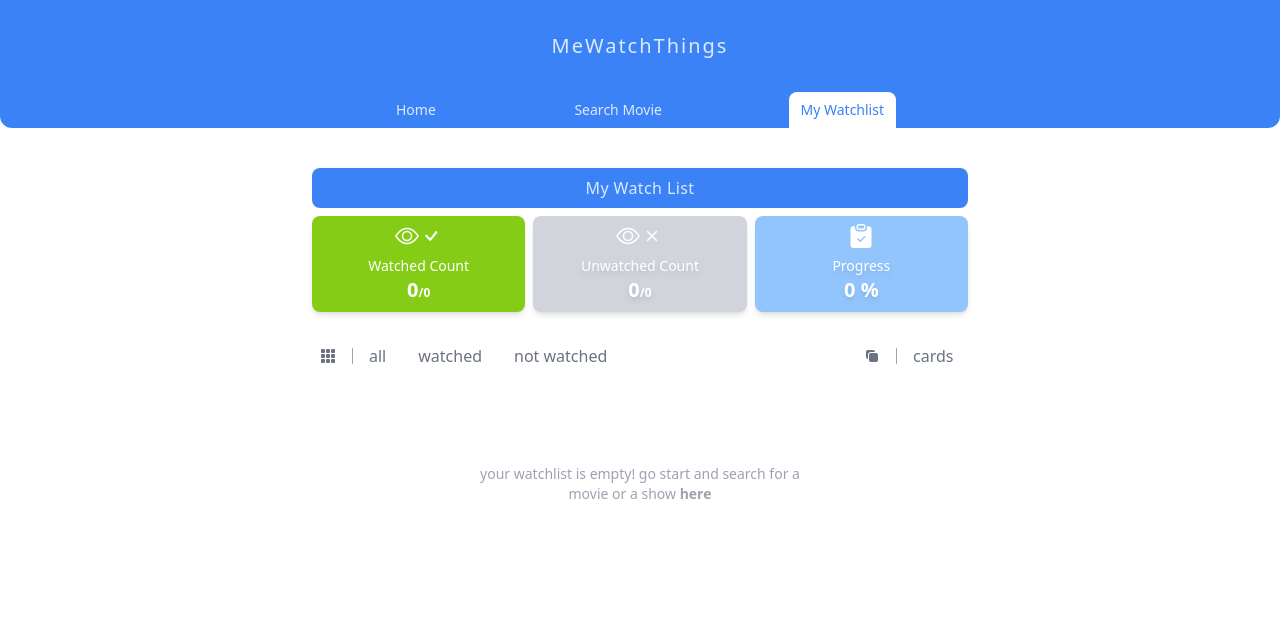
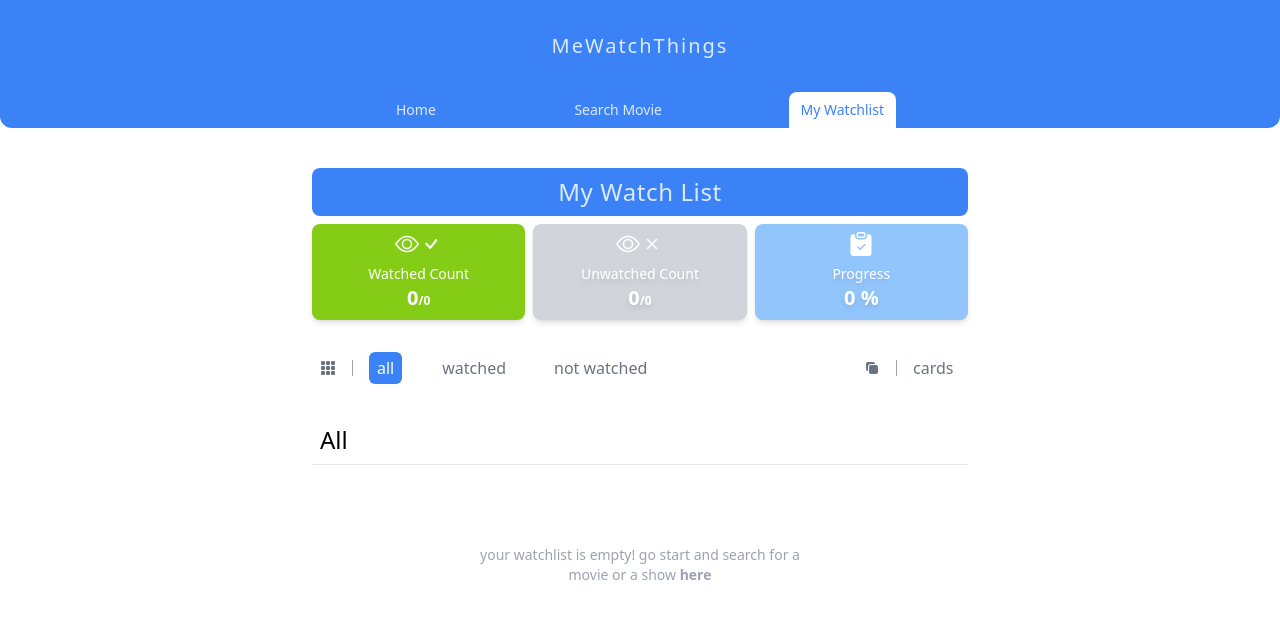
Before and after one commit to megatronhehe/movie-watchlist, a React (Vite) app: page /my-watchlist in a window 1280 px wide. Shown: the top 618 px of the page. Built offline with nearby package versions, Linux system fonts and the light colour scheme.

Commit message:
fix: ui fixes, and added a filter header for ux

```diff
--- a/src/pages/MyWatchlist.jsx
+++ b/src/pages/MyWatchlist.jsx
@@ -33,7 +33,6 @@ const MyWatchlist = () => {
 	}));
 
 	const [filter, setFilter] = useState("true");
-	// const [isViewCards, setIsViewCards] = useState(true);
 	const [toggleInfo, setToggleInfo] = useState(isInfoOpenById);
 
 	useEffect(() => {
@@ -63,6 +62,10 @@ const MyWatchlist = () => {
 				item.imdbID === id ? { ...item, isFavorite: !item.isFavorite } : item
 			)
 		);
+	};
+
+	const countPercentage = (done, total) => {
+		return ((100 * done) / total).toFixed();
 	};
 
 	const watchedMoviesCount = watchlist.filter(
@@ -102,9 +105,12 @@ const MyWatchlist = () => {
 		/>
 	));
 
-	const countPercentage = (done, total) => {
-		return ((100 * done) / total).toFixed(1);
-	};
+	const filterHeaderElement =
+		filter === "all"
+			? "All"
+			: filter === "true"
+			? "Watched"
+			: "Not yet watched";
 
 	const CardsContainer = ({ children }) => (
 		<div className="grid gap-4 sm:grid-cols-2">{children}</div>
@@ -115,8 +121,8 @@ const MyWatchlist = () => {
 
 	return (
 		<div className="">
-			<section className="p-2 mt-8 mb-2 tracking-wide text-center text-blue-100 bg-blue-500 rounded-lg ">
-				My Watch List
+			<section className="p-2 mt-8 mb-2 text-2xl tracking-wide text-center text-blue-100 bg-blue-500 rounded-lg font-extralight">
+				<h1>My Watch List</h1>
 			</section>
 
 			<section className="flex gap-2 text-sm text-white">
@@ -131,6 +137,7 @@ const MyWatchlist = () => {
 						<span className="text-xs">/{watchlist.length}</span>
 					</p>
 				</div>
+
 				<div className="flex flex-col items-center justify-center w-1/2 h-24 bg-gray-300 rounded-lg shadow-md">
 					<div className="flex text-2xl">
 						<BsEye />
@@ -142,6 +149,7 @@ const MyWatchlist = () => {
 						<span className="text-xs">/{watchlist.length}</span>
 					</p>
 				</div>
+
 				<div className="flex flex-col items-center justify-center w-1/2 h-24 bg-blue-300 rounded-lg shadow-md">
 					<div className="flex text-2xl">
 						<BsClipboardCheckFill />
@@ -163,13 +171,34 @@ const MyWatchlist = () => {
 					</p>
 					<ul className="flex gap-8 ">
 						<li>
-							<button onClick={() => setFilter("all")}>all</button>
+							<button
+								onClick={() => setFilter("all")}
+								className={`py-1 px-2 rounded-md ${
+									filter === "all" ? "bg-blue-500 text-white" : "bg-white"
+								}`}
+							>
+								all
+							</button>
 						</li>
 						<li>
-							<button onClick={() => setFilter("true")}>watched</button>
+							<button
+								onClick={() => setFilter("true")}
+								className={`py-1 px-2 rounded-md ${
+									filter === "true" ? "bg-blue-500 text-white" : "bg-white"
+								}`}
+							>
+								watched
+							</button>
 						</li>
 						<li>
-							<button onClick={() => setFilter("false")}>not watched</button>
+							<button
+								onClick={() => setFilter("false")}
+								className={`py-1 px-2 rounded-md ${
+									filter === "false" ? "bg-blue-500 text-white" : "bg-white"
+								}`}
+							>
+								not watched
+							</button>
 						</li>
 					</ul>
 				</div>
@@ -185,6 +214,9 @@ const MyWatchlist = () => {
 			</section>
 
 			<section className="mt-4">
+				<h1 className="p-2 mb-4 text-2xl border-b font-extralight">
+					{filterHeaderElement}
+				</h1>
 				{watchlist.length > 0 ? (
 					isViewCards ? (
 						<CardsContainer>{cardsElement}</CardsContainer>
```
